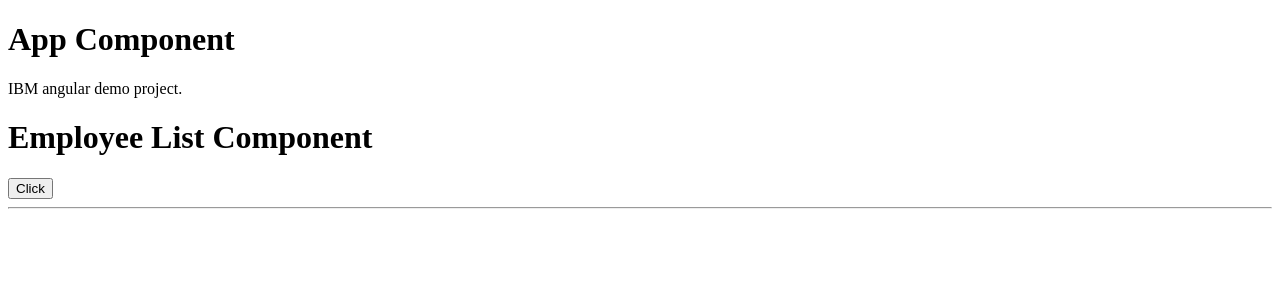
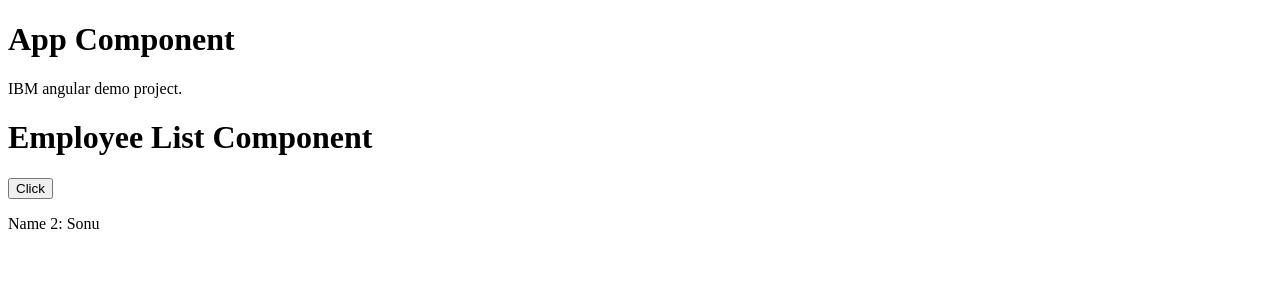
Before and after one commit to dyesmuk/ibm-angular-demo-4-jun-2026, an Angular app: page / in a window 1280 px wide. Shown: the top 300 px of the page. Built offline with nearby package versions, Linux system fonts and the light colour scheme.

Commit message:
initial commit

```diff
--- a/src/app/components/employee-list/employee-list.html
+++ b/src/app/components/employee-list/employee-list.html
@@ -1,4 +1,7 @@
 <div>
     <h1>Employee List Component</h1>
     <button (click)="fun()">Click</button>
-    <hr>
+    <p [hidden]="isYes">Name1: {{employees[0].name}} </p>
+    <p *ngIf="isYes">Name 2: {{employees[0].name}}</p>
+    <!-- @ngIf -->
+</div>
--- a/src/app/components/employee-list/employee-list.ts
+++ b/src/app/components/employee-list/employee-list.ts
@@ -16,6 +16,8 @@ export class EmployeeList {
     { id: 3, name: 'Tonu', salary: 93000 }
   ];
 
+
+
   isYes = true;
 
   fun() {
@@ -24,3 +26,7 @@ export class EmployeeList {
 
 
 }
+
+// ngIf
+// ngFor
+// ngSwitch
```
